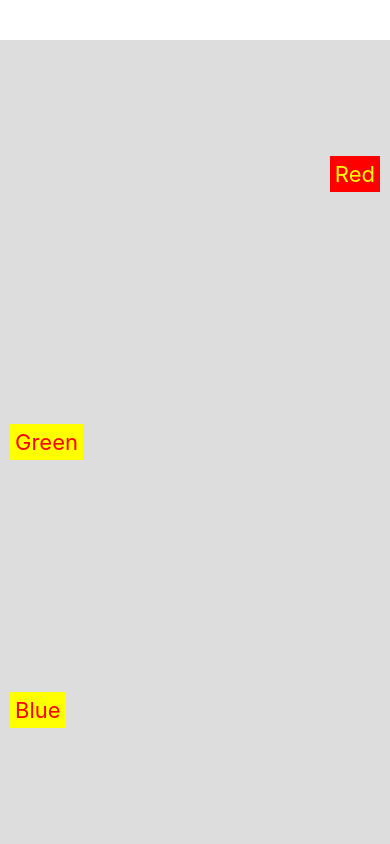
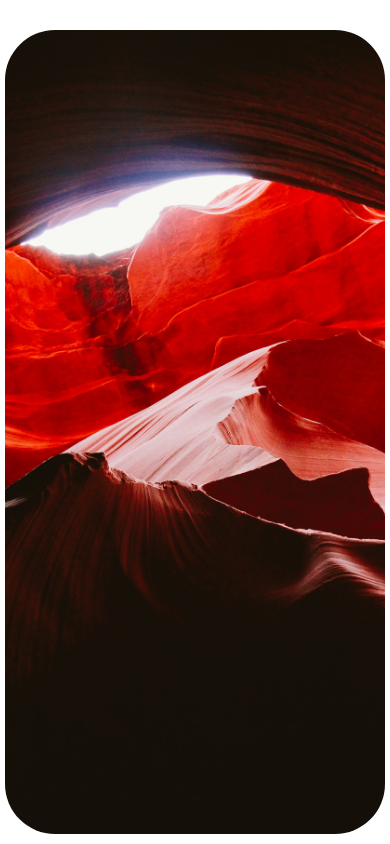
Before and after one commit to zakarybk/learning-code, a React Native app in the folder react-native/ColourCatalog/: screen / in a window 390 px wide. Built offline with nearby package versions, Linux system fonts and the light colour scheme; grey boxes are pictures that could not be loaded.

Commit message:
Two images resized on screen

```diff
--- a/react-native/ColourCatalog/App.js
+++ b/react-native/ColourCatalog/App.js
@@ -1,14 +1,14 @@
 import React from "react"
-import { StyleSheet, Text, View } from "react-native"
+import { StyleSheet, Text, View, Image, Dimensions } from "react-native"
 
 import picMountain from "./assets/gray-asphalt-road-on-cliff.jpg"
+import picCave from "./assets/abstract-antelope-canyon-art-blur.jpg"
 
 export default function App(){
   return(
     <View style={styles.page}>
-      <Text style={[styles.text, styles.selectedText]}>Red</Text>
-      <Text style={styles.text}>Green</Text>
-      <Text style={styles.text}>Blue</Text>
+      <Image style={styles.image} source={picMountain} />
+      <Image style={styles.image} source={picCave} />
     </View>
   )
 }
@@ -16,23 +16,13 @@ export default function App(){
 const styles = StyleSheet.create({
   page: {
     flex: 1,
-    flexDirection: "column",
-    justifyContent: "space-around",
-    alignItems: "flex-start",
-    marginTop: 40,
-    backgroundColor: "#DDD"
+    justifyContent: "center",
+    alignItems: "center",
   },
-  text: {
-    textAlign: "center",
-    fontSize: 22,
-    color: "red",
-    backgroundColor: "yellow",
+  image: {
+    flex: 1,
+    borderRadius: 50,
     margin: 10,
-    padding: 5
+    width: Dimensions.get("window").width - 10
   },
-  selectedText: {
-    alignSelf: "flex-end",
-    backgroundColor: "red",
-    color: "yellow"
-  }
 })
```
Also changed, not shown: react-native/ColourCatalog/assets/README.md, react-native/ColourCatalog/assets/abstract-antelope-canyon-art-blur.jpg (added).
